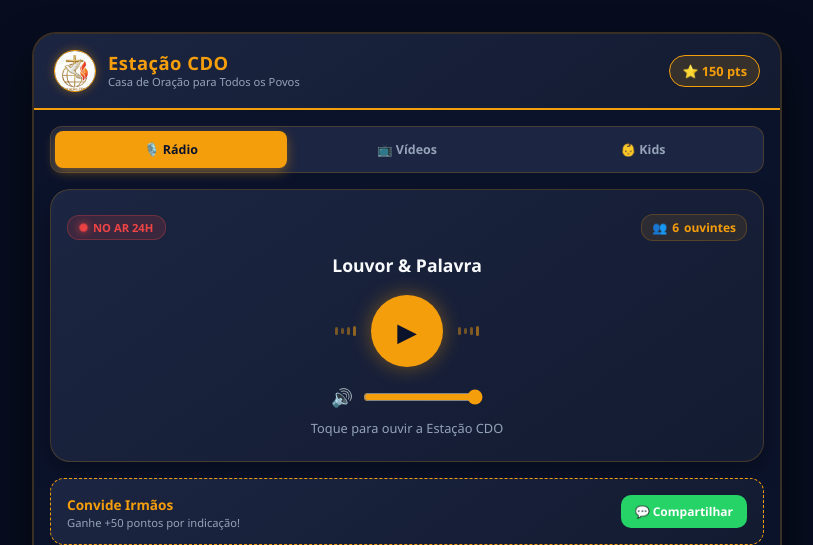
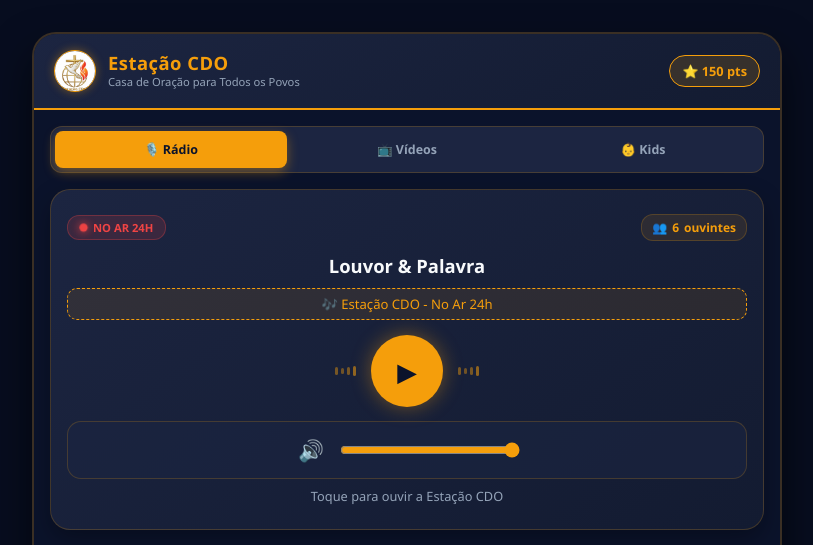
Before and after one commit to igrejacdopt/estacao-cdo, a plain HTML site: page index.html in a window 1280 px wide. Shown: the top 545 px of the page, without its empty margins (233-1046 px from the left). Drawn offline with Linux system fonts and the light colour scheme; no server answers.

Commit message:
Update index.html

```diff
--- a/index.html
+++ b/index.html
@@ -201,9 +201,24 @@
     }
 
     .radio-card h2 {
-      font-size: 1.1rem;
+      font-size: 1.15rem;
       color: var(--text-light);
-      margin-bottom: 4px;
+      margin-top: 6px;
+      margin-bottom: 2px;
+    }
+
+    /* Display da Música Atual */
+    .now-playing {
+      font-size: 0.82rem;
+      color: var(--accent-gold);
+      background: rgba(245, 158, 11, 0.1);
+      padding: 6px 12px;
+      border-radius: 10px;
+      border: 1px dashed var(--accent-gold);
+      margin: 10px 0 15px 0;
+      white-space: nowrap;
+      overflow: hidden;
+      text-overflow: ellipsis;
     }
 
     .play-container {
@@ -211,7 +226,7 @@
       align-items: center;
       justify-content: center;
       gap: 15px;
-      margin: 18px 0;
+      margin: 14px 0;
     }
 
     .wave-sim {
@@ -256,9 +271,40 @@
       transform: scale(0.94);
     }
 
+    /* Controlo de Volume Otimizado para Mobile */
+    .volume-control-box {
+      display: flex;
+      align-items: center;
+      justify-content: center;
+      gap: 12px;
+      margin-top: 14px;
+      background: rgba(28, 37, 65, 0.6);
+      padding: 10px 16px;
+      border-radius: 14px;
+      border: 1px solid var(--border-color);
+    }
+
+    .volume-btn {
+      background: transparent;
+      border: none;
+      color: var(--accent-gold);
+      font-size: 1.3rem;
+      cursor: pointer;
+      padding: 4px;
+    }
+
+    .volume-slider {
+      width: 180px;
+      height: 8px;
+      accent-color: var(--accent-gold);
+      cursor: pointer;
+      border-radius: 4px;
+    }
+
     .status-text {
       font-size: 0.8rem;
       color: var(--text-muted);
+      margin-top: 8px;
     }
 
     .section-title {
@@ -499,6 +545,11 @@
 
           <h2>Louvor & Palavra</h2>
 
+          <!-- DISPLAY DA MÚSICA EM DIRETO -->
+          <div class="now-playing" id="nowPlayingText">
+            🎵 A carregar música atual...
+          </div>
+
           <audio id="radioStream" preload="none"></audio>
 
           <div class="play-container">
@@ -513,13 +564,13 @@
             </div>
           </div>
 
-          <!-- BARRA DE VOLUME E MUTE -->
-          <div style="display: flex; align-items: center; justify-content: center; gap: 10px; margin-top: 10px;">
-            <button id="muteBtn" onclick="toggleMute()" style="background: transparent; border: none; color: var(--accent-gold); font-size: 1.1rem; cursor: pointer;">🔊</button>
-            <input type="range" id="volumeSlider" min="0" max="1" step="0.05" value="1" oninput="setVolume(this.value)" style="width: 120px; accent-color: var(--accent-gold); cursor: pointer;">
+          <!-- BARRA DE VOLUME AMPLIADA PARA MOBILE -->
+          <div class="volume-control-box">
+            <button class="volume-btn" id="muteBtn" onclick="toggleMute()">🔊</button>
+            <input type="range" class="volume-slider" id="volumeSlider" min="0" max="1" step="0.05" value="1" oninput="setVolume(this.value)">
           </div>
 
-          <p class="status-text" id="statusText" style="margin-top: 10px;">Toque para ouvir a Estação CDO</p>
+          <p class="status-text" id="statusText">Toque para ouvir a Estação CDO</p>
         </div>
 
         <div class="invite-card">
@@ -614,7 +665,7 @@
       }
     }
 
-    // CONTROLO DE VOLUME E MUTE
+    // CONTROLO DE VOLUME E MUTE (MOBILE FRIENDLY)
     function setVolume(value) {
       audio.volume = value;
       const muteBtn = document.getElementById('muteBtn');
@@ -638,6 +689,27 @@
         volumeSlider.value = 0;
       }
     }
+
+    // BUSCAR MÚSICA ATUAL EM DIRETO DA ZENO.FM
+    function updateCurrentSong() {
+      // Endpoint público de metadados da Zeno.fm para streams
+      fetch('https://api.zeno.fm/mounts/metadata/x44ldfhxjghvv')
+        .then(response => response.json())
+        .then(data => {
+          const songEl = document.getElementById('nowPlayingText');
+          if (data && data.title) {
+            songEl.innerText = "🎶 " + data.title;
+          } else {
+            songEl.innerText = "🎶 Estação CDO - Louvor & Palavra";
+          }
+        })
+        .catch(() => {
+          // Fallback se a rede bloquear temporariamente o pedido externo
+          document.getElementById('nowPlayingText').innerText = "🎶 Estação CDO - No Ar 24h";
+        });
+    }
+    updateCurrentSong();
+    setInterval(updateCurrentSong, 15000); // Atualiza a cada 15 segundos
 
     // CONTADOR DE OUVINTES EM DIRETO
     function updateListeners() {
```
